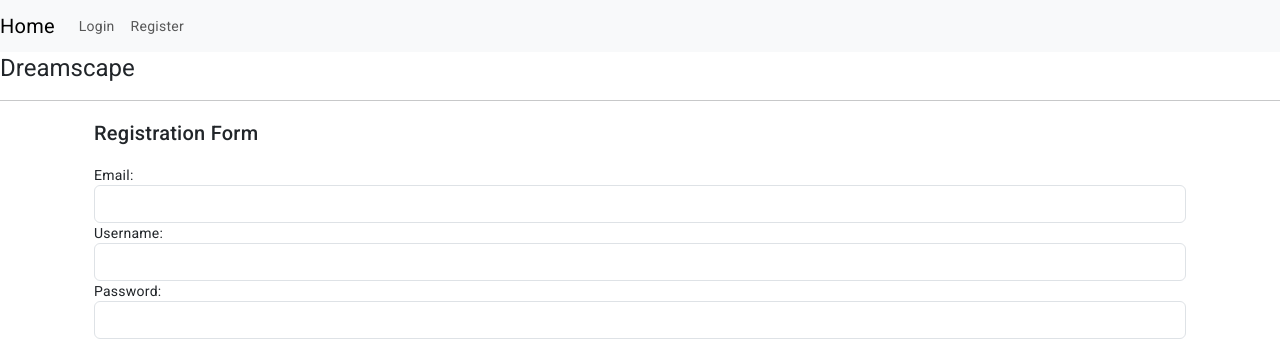
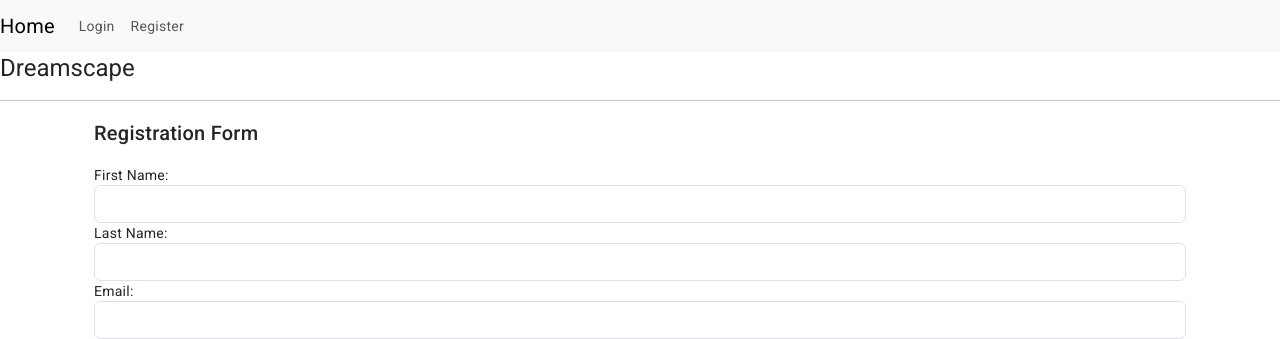
Before and after one commit to ChrisRaz13/FinalProject, an Angular app in the folder ngVisionBoard/: page /#/register in a window 1280 px wide. Shown: the top 339 px of the page. Built offline with nearby package versions, Linux system fonts and the light colour scheme; no server answers.

Commit message:
user model firstname lastname added, registration works

```diff
--- a/ngVisionBoard/src/app/components/registration/registration.component.html
+++ b/ngVisionBoard/src/app/components/registration/registration.component.html
@@ -1,6 +1,14 @@
 <div class="container">
   <h2>Registration Form</h2>
   <form>
+    <div class="form-group">
+      <label for="firstName">First Name:</label>
+      <input type="text" class="form-control" id="firstName" name="firstName" [(ngModel)]="newUser.firstName" required>
+    </div>
+    <div class="form-group">
+      <label for="lastName">Last Name:</label>
+      <input type="text" class="form-control" id="lastName" name="lastName" [(ngModel)]="newUser.lastName" required>
+    </div>
     <div class="form-group">
       <label for="email">Email:</label>
       <input type="email" class="form-control" id="email" name="email" [(ngModel)]="newUser.email" required>
--- a/ngVisionBoard/src/app/models/user.ts
+++ b/ngVisionBoard/src/app/models/user.ts
@@ -3,6 +3,8 @@ export class User {
     id: number;
     username: string;
     password: string;
+    firstName: string;
+    lastName: string;
     email: string;
     enabled: boolean;
     role: string;
@@ -11,6 +13,8 @@ export class User {
     id: number = 0,
     username: string = '',
     password: string = '',
+    firstName: string = '',
+    lastName: string = '',
     email: string = '',
     enabled: boolean = true,
     role: string = ''
@@ -18,6 +22,8 @@ export class User {
       this.id = id;
       this.username = username;
       this.password = password;
+      this.firstName = firstName;
+      this.lastName = lastName;
       this.email = email;
       this.enabled = enabled;
       this.role = role;
```
